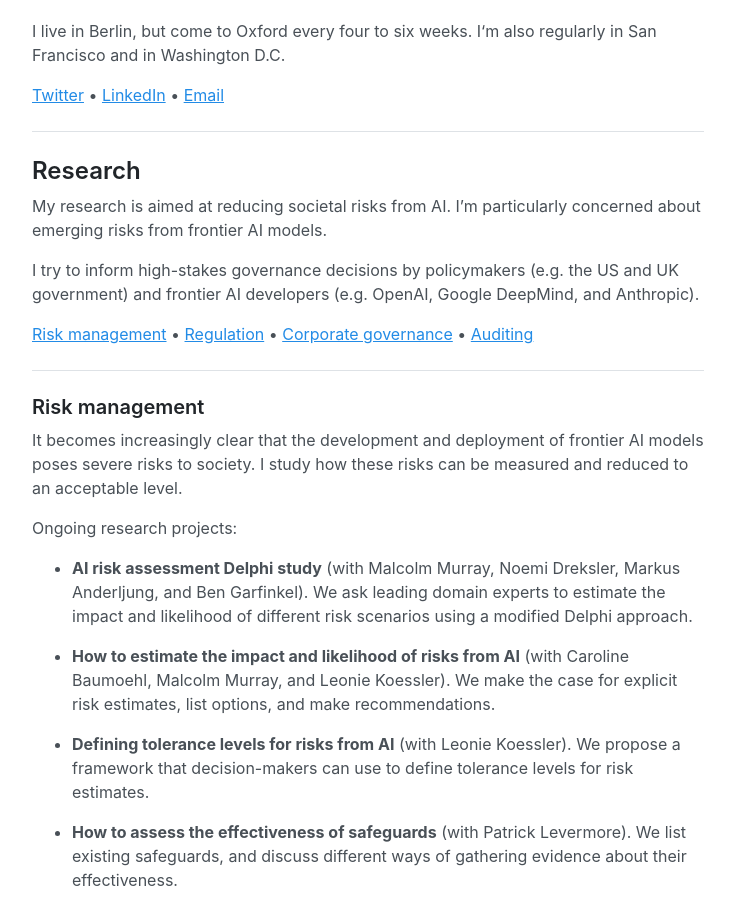
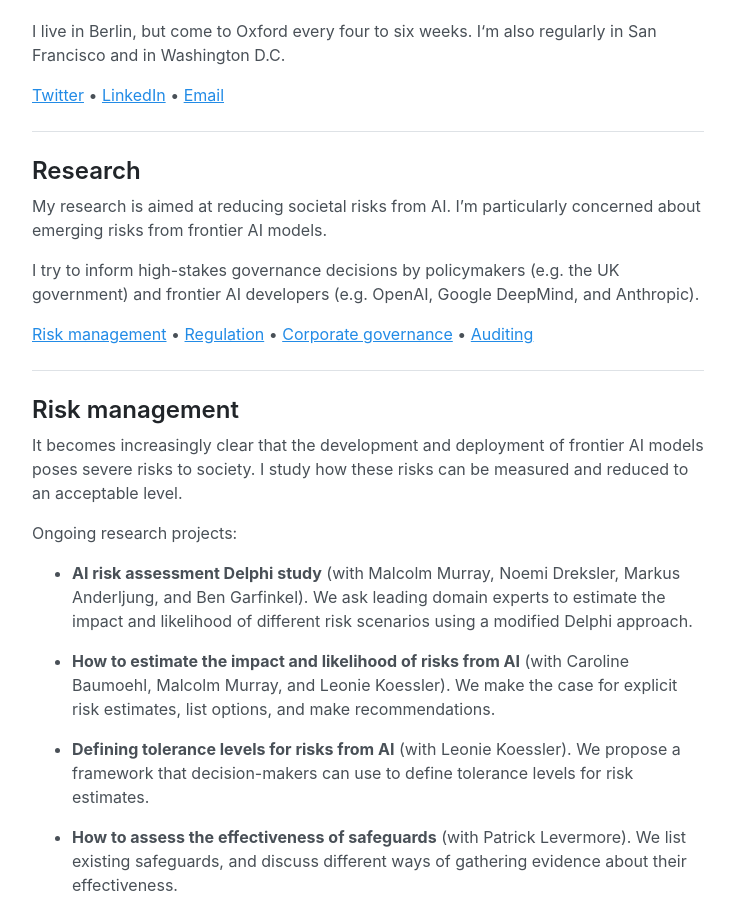
Before and after one commit to jonasschuett/jonasschuett.github.io, a Jekyll site: the page built from _posts/2020-04-04-introduction.md, in a window 1280 px wide and 900 px high, scrolled down 953 px. Shown: the whole window, without its empty margins (272-1006 px from the left). Built offline with Jekyll 4.4.1, drawn with Linux system fonts in a browser that asks for light colours.

Commit message:
Update 2020-04-04-introduction.md

```diff
--- a/_posts/2020-04-04-introduction.md
+++ b/_posts/2020-04-04-introduction.md
@@ -22,13 +22,13 @@ I live in Berlin, but come to Oxford every four to six weeks. I‘m also regular
 
 My research is aimed at reducing societal risks from AI. I’m particularly concerned about emerging risks from frontier AI models.
 
-I try to inform high-stakes governance decisions by policymakers (e.g. the US and UK government) and frontier AI developers (e.g. OpenAI, Google DeepMind, and Anthropic).
+I try to inform high-stakes governance decisions by policymakers (e.g. the UK government) and frontier AI developers (e.g. OpenAI, Google DeepMind, and Anthropic).
 
 [Risk management](#risk-management) • [Regulation](#regulation) • [Corporate governance](#corporate-governance) • [Auditing](#auditing)
 
 ---
 
-### Risk management
+## Risk management
 It becomes increasingly clear that the development and deployment of frontier AI models poses severe risks to society. I study how these risks can be measured and reduced to an acceptable level.
 
 Ongoing research projects:
@@ -55,7 +55,7 @@ Previous research projects:
 
 ---
 
-### Regulation
+## Regulation
 
 Although self-governance plays an important role in reducing emerging risks from AI, we will eventually need frontier AI regulation. I‘m working on several research projects intended to inform the design of a regulatory regime for frontier AI models, especially in the UK and US.
 
@@ -75,7 +75,7 @@ Previous research projects:
 
 ---
 
-### Corporate governance
+## Corporate governance
 
 As frontier AI developers transition from startups to more mature companies, they need to improve their corporate governance. I‘m particularly interested in ways to improve their risk governance.
 
@@ -99,7 +99,7 @@ Previous research projects:
 
 ---
 
-### Auditing
+## Auditing
 
 The development and deployment of frontier AI models has significant effects on society. Key governance decisions should therefore not be left to the developers; society needs to have a say. At the minimum, society needs to be informed. A common way to gather information about a model and the governance of its developers is auditing.
 
```
